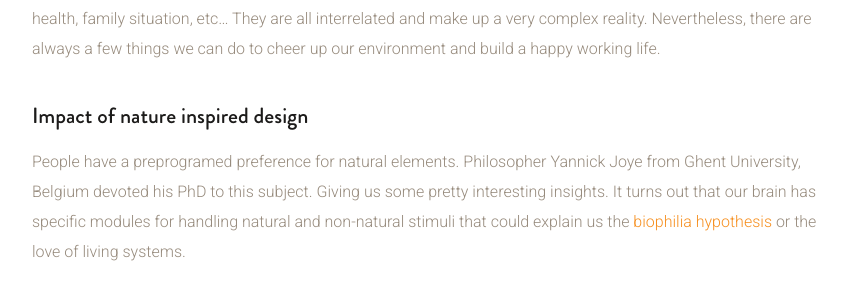
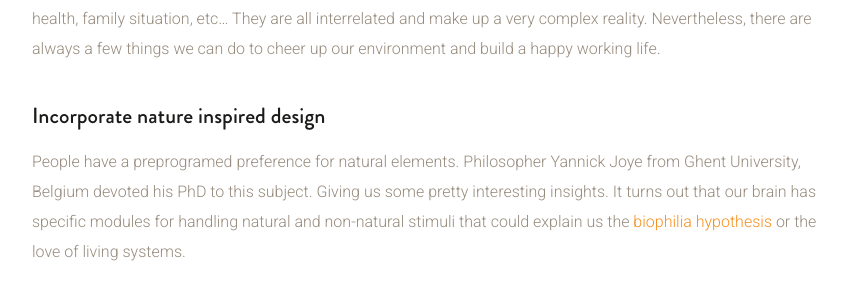
Before and after one commit to samuelrieder/jaswig.github.io, a Jekyll site: the page built from _posts/2016-07-07-three ways to boost your work ethic.markdown, in a window 1280 px wide and 900 px high, scrolled down 1183 px. Shown: the part 160-457 px from the top of the window, without its empty margins (38-894 px from the left). Built offline with Jekyll 4.4.1, drawn with Linux system fonts in a browser that asks for light colours; nearby versions of some CDN libraries.

Commit message:
Update 2016-07-07-three ways to boost your work ethic.markdown

```diff
--- a/_posts/2016-07-07-three ways to boost your work ethic.markdown
+++ b/_posts/2016-07-07-three ways to boost your work ethic.markdown
@@ -25,7 +25,7 @@ At Jaswig we believe that the term “office” applies to a whole range of plac
 
 Our work environment and ethic is influenced by a lot of factors. Our managers, office design, colleagues, personal health, family situation, etc… They are all interrelated and make up a very complex reality. Nevertheless, there are always a few things we can do to cheer up our environment and build a happy working life.
 
-### Impact of nature inspired design
+### Incorporate nature inspired design
 
 People have a preprogramed preference for natural elements. Philosopher Yannick Joye from Ghent University, Belgium devoted his PhD to this subject. Giving us some pretty interesting insights. It turns out that our brain has specific modules for handling natural and non-natural stimuli that could explain us the [biophilia hypothesis](https://en.wikipedia.org/wiki/Biophilia_hypothesis) or the love of living systems.
 
```
